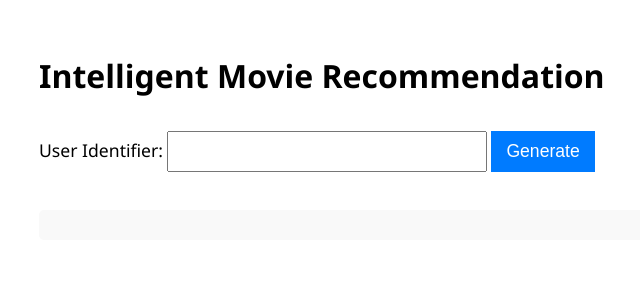
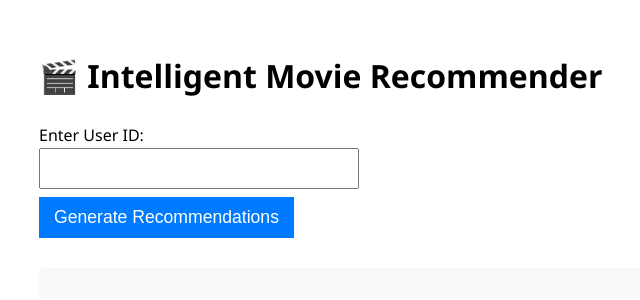
Before and after one commit to dchobarkar/movie-recommender-python, a Flask app: page / in a window 1280 px wide. Shown: the top 300 px of the page, without its empty margins (11-651 px from the left). Run offline with Flask 3, Linux system fonts and the light colour scheme; parts of the project's set-up code (start-up, migrations or seed data) failed here and were passed over.

Commit message:
Integrate missing features from reference implementation

```diff
--- a/requirements.txt
+++ b/requirements.txt
@@ -3,3 +3,5 @@ numpy
 matplotlib
 seaborn
 scikit-learn
+scikit-surprise
+flask
--- a/web/app.py
+++ b/web/app.py
@@ -1,10 +1,16 @@
 from flask import Flask, request, jsonify, render_template
-import pickle
+import pandas as pd
+from src.data_loader import load_movielens_data
+from src.preprocessing import filter_data
+from src.collaborative_filtering import train_svd_model
+from src.topn_recommendation import get_top_n
 
 app = Flask(__name__)
 
-# Load model
-model = pickle.load(open("model/model.pkl", "rb"))
+# Load data
+ratings = pd.read_csv("data/ratings.csv")
+model, predictions = train_svd_model(ratings)
+top_n = get_top_n(predictions, n=5)
 
 @app.route("/")
 def index():
@@ -13,8 +19,12 @@ def index():
 @app.route("/recommend", methods=["POST"])
 def recommend():
     user_id = request.form["userId"]
-    recommendations = model.get(user_id, [])  # Simulated logic
-    return render_template("results.html", recommendations=recommendations)
+    try:
+        user_id = int(user_id)
+        recommendations = model.get(user_id, [])  # Simulated logic
+        return render_template("results.html", recommendations=recommendations)
+    except Exception as e:
+        return render_template("results.html", recommendations=[], error=str(e))
 
 @app.route("/api/recommend", methods=["GET"])
 def api_recommend():
--- a/web/templates/index.html
+++ b/web/templates/index.html
@@ -2,29 +2,28 @@
 <html lang="en">
   <head>
     <meta charset="UTF-8" />
+
     <title>Movie Recommendation Interface</title>
+
     <style>
       body {
         font-family: "Segoe UI", sans-serif;
         margin: 50px;
         line-height: 1.6;
       }
-      label,
-      input,
-      button {
-        font-size: 1.1em;
-        margin: 8px 0;
-      }
       input {
         width: 300px;
         padding: 8px;
+        font-size: 1.1em;
       }
       button {
+        font-size: 1.1em;
         cursor: pointer;
         background-color: #007bff;
         color: white;
         border: none;
         padding: 10px 15px;
+        margin-top: 8px;
       }
       button:hover {
         background-color: #0056b3;
@@ -45,19 +44,24 @@
         const output = document.querySelector(".results");
         output.innerHTML =
           "<h2>Recommended Movies</h2><ul>" +
-          data.recommendations.map((rec) => `<li>${rec}</li>`).join("") +
+          data.recommendations
+            .map((rec) => `<li>${rec.movieId} — Score: ${rec.score}</li>`)
+            .join("") +
           "</ul>";
       }
     </script>
   </head>
+
   <body>
-    <h1>Intelligent Movie Recommendation</h1>
+    <h1>🎬 Intelligent Movie Recommender</h1>
+
     <form onsubmit="getRecommendations(event)">
-      <label for="userId">User Identifier:</label>
+      <label for="userId">Enter User ID:</label><br />
       <input type="text" id="userId" name="userId" required />
-      <button type="submit">Generate</button>
+      <br />
+
+      <button type="submit">Generate Recommendations</button>
     </form>
-
     <div class="results">
       <!-- Backend-rendered recommendations injected here -->
     </div>
```
Also changed, not shown: src/collaborative_filtering.py (+4 -10 lines), src/topn_recommendation.py (added, +9 -0 lines), web/templates/results.html (+20 -4 lines), README.md, 1 other file.
